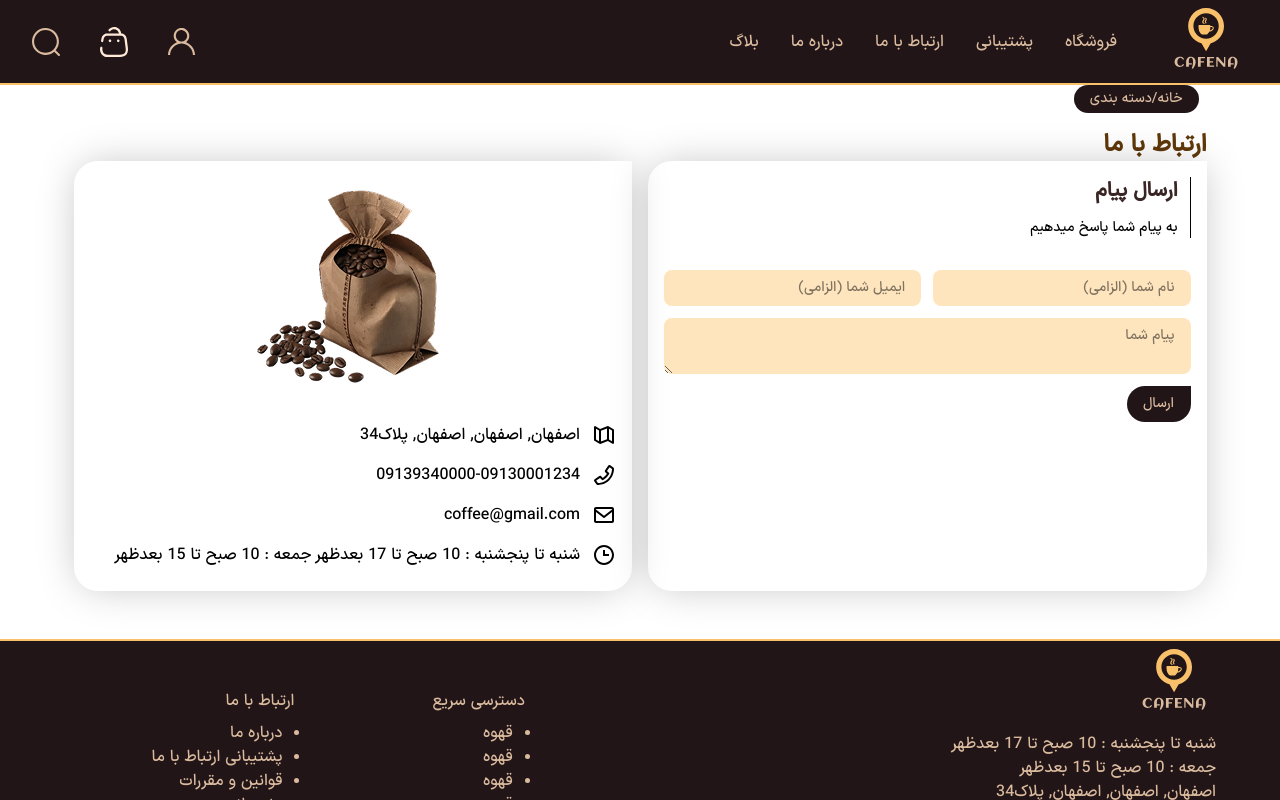
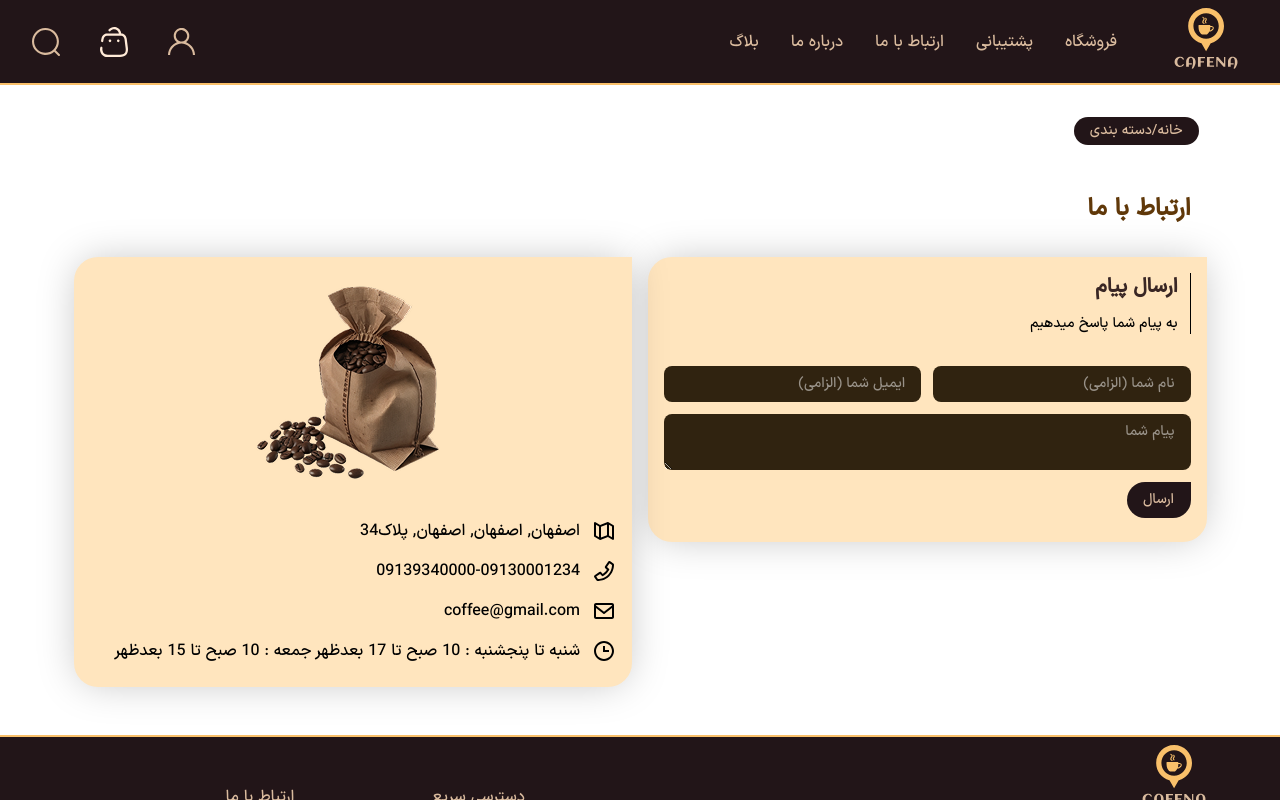
Before and after one commit to Mohammad2954/coffee-shop, a React (Vite) app: page /contact-us in a window 1280 px wide. Shown: the top 800 px of the page. Built offline with nearby package versions, Linux system fonts and the light colour scheme.

Commit message:
fix:fixed style bug in contact-us page

```diff
--- a/src/pages/ContactUs.jsx
+++ b/src/pages/ContactUs.jsx
@@ -4,12 +4,14 @@ import BreadCramb from "../components/BreadCramb/BreadCramb";
 function ContactUs() {
   return (
     <div className="max-w-content mx-auto px-8">
-      <div>
+      <div className="my-8">
         <BreadCramb />
-        <h2 className="text-2xl font-bold text-coffee">ارتباط با ما</h2>
+        <h2 className="text-2xl font-bold text-coffee mt-12 mr-4">
+          ارتباط با ما
+        </h2>
       </div>
       <div className="grid grid-cols-12 gap-4  ">
-        <div className=" col-span-full sm:col-span-6 shadow-[0_0_40px_-5px_rgba(0,0,0,0.25)] p-4 rounded-3xl rounded-tr-none pb-6">
+        <div className=" h-fit bg-[#FFE5BE] col-span-full sm:col-span-6 shadow-[0_0_40px_-5px_rgba(0,0,0,0.25)] p-4 rounded-3xl rounded-tr-none pb-6">
           <div className="mb-8 border-r pr-3">
             <h4 className="font-bold text-text-box text-xl">ارسال پیام</h4>
             <p className="text-[14px] mt-3">به پیام شما پاسخ میدهیم</p>
@@ -17,18 +19,18 @@ function ContactUs() {
           <form action="" className="grid grid-cols-4 gap-3">
             <input
               type="text"
-              className="text-sm bg-[#FFE5BE] outline-0 rounded-lg py-2 px-4 col-span-full sm:col-span-2"
+              className="text-sm bg-[#302310] text-white outline-0 rounded-lg py-2 px-4 col-span-full sm:col-span-2"
               placeholder="نام شما (الزامی)"
             />
 
             <input
               type="text"
-              className="text-sm bg-[#FFE5BE] outline-0 rounded-lg py-2 px-4  col-span-full sm:col-span-2"
+              className="text-sm bg-[#302310] text-white outline-0 rounded-lg py-2 px-4  col-span-full sm:col-span-2"
               placeholder="ایمیل شما (الزامی)"
             />
 
             <textarea
-              className="bg-[#FFE5BE] outline-0 rounded-lg col-span-4 py-2 px-4 text-sm"
+              className="bg-[#302310] text-white outline-0 rounded-lg col-span-4 py-2 px-4 text-sm"
               name=""
               id=""
               placeholder="پیام شما"
@@ -39,9 +41,9 @@ function ContactUs() {
           </form>
         </div>
         <div className=" col-span-full sm:col-span-6 ">
-          <div className="shadow-[0_0_40px_-5px_rgba(0,0,0,0.25)] p-4 rounded-3xl rounded-tr-none pb-6">
+          <div className="bg-[#FFE5BE] shadow-[0_0_40px_-5px_rgba(0,0,0,0.25)] p-4 rounded-3xl rounded-tr-none pb-6">
             <div>
-              <img src="/img/Footer/box.png" alt="" className="mx-auto" />
+              <img src="/img/Footer/box.png" alt="" className="mx-auto " />
             </div>
             <div className="flex flex-col gap-4 mt-6">
               <span className=" flex items-center gap-3">
```
